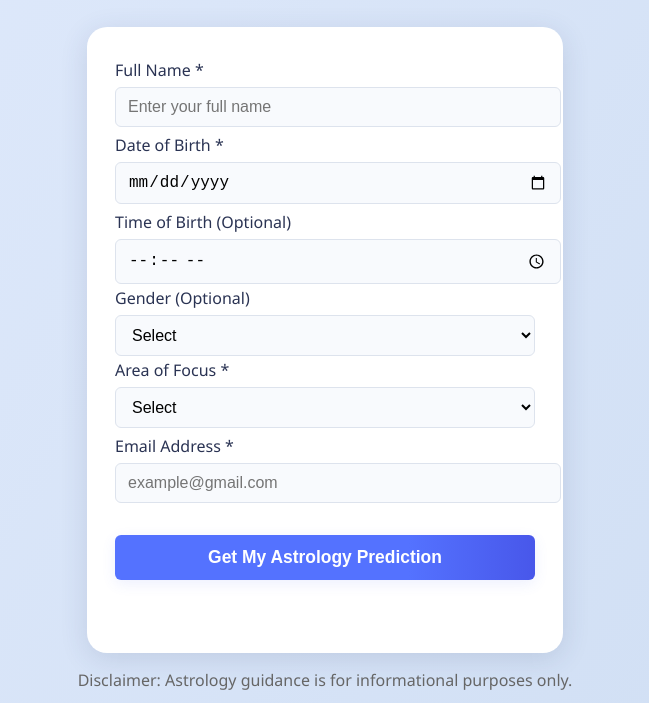
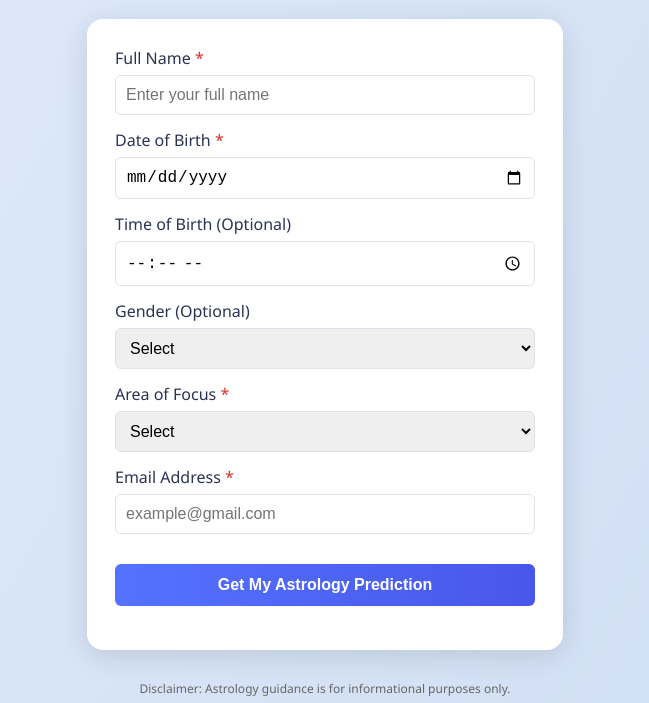
Before and after one commit to Chandan-Mahajan/astrology-prediction-ai, a plain HTML site: page index.html in a window 1280 px wide. Shown: the part 137-840 px from the top of the page, without its empty margins (315-964 px from the left). Drawn offline with Linux system fonts and the light colour scheme.

Commit message:
Refactor CSS styles for consistency and clarity

```diff
--- a/style.css
+++ b/style.css
@@ -1,99 +1,91 @@
 body {
     font-family: 'Segoe UI', Arial, sans-serif;
-    background: linear-gradient(120deg, #e0eafc, #cfdef3 100%);
+    background: linear-gradient(120deg, #e0eafc, #cfdef3);
+    min-height: 100vh;
     margin: 0;
     padding: 0;
-    min-height: 100vh;
   }
 
   h1 {
     text-align: center;
-    font-size: 2.2rem;
     margin-top: 40px;
     color: #32406b;
-    letter-spacing: 1px;
   }
 
   p {
     text-align: center;
-    color: #666;
-    font-size: 1rem;
-    margin-bottom: 30px;
+    color: #555;
   }
 
   form {
     background: #fff;
     max-width: 420px;
-    margin: 30px auto 0;
-    padding: 32px 28px 24px 28px;
-    border-radius: 20px;
-    box-shadow: 0 6px 28px rgba(50,64,107, 0.14);
+    margin: 30px auto;
+    padding: 28px;
+    border-radius: 16px;
+    box-shadow: 0 6px 28px rgba(0,0,0,0.12);
+  }
+
+  .form-group {
     display: flex;
     flex-direction: column;
-    gap: 0.2rem;
+    margin-bottom: 14px;
   }
 
   label {
     font-weight: 500;
-    margin: 10px 0 4px 0;
+    margin-bottom: 6px;
     color: #2a3353;
   }
 
-input,
-select {
-    width: 100%;
-    padding: 10px 12px;
-    margin-top: 6px;
-    font-size: 1rem;
+  input, select {
+    padding: 10px;
     border: 1px solid #dde3ed;
     border-radius: 6px;
-    background: #f8fafd;
-    transition: border 0.2s;
+    font-size: 1rem;
   }
 
-input:focus,
-select:focus {
+  input:focus, select:focus {
     border-color: #4a6cf7;
-    background: #fff;
     outline: none;
   }
 
   button {
-    padding: 12px 0;
-    margin-top: 24px;
+    width: 100%;
+    padding: 12px;
+    margin-top: 16px;
+    background: linear-gradient(90deg, #5472ff, #4857ea);
+    color: white;
+    font-size: 1rem;
+    font-weight: 600;
     border: none;
     border-radius: 6px;
-    background: linear-gradient(90deg, #5472ff 70%, #4857ea 100%);
-    color: #fff;
-    font-size: 1.09rem;
-    font-weight: 600;
     cursor: pointer;
-    box-shadow: 0 4px 14px rgba(74,108,247,0.10);
-    transition: background .2s;
   }
 
-button:hover,
-button:focus {
-    background: linear-gradient(90deg, #32406b 60%, #5472ff 100%);
+  button:disabled {
+    background: #999;
+    cursor: not-allowed;
   }
 
-@media (max-width: 520px) {
-    form {
-        max-width: 96vw;
-        padding: 18px 8px 18px 8px;
-    }
-    h1 {
-        font-size: 1.4rem;
-    }
-}
-/* Validation Error Styles */
   .error {
     color: #d93025;
     font-size: 13px;
-    margin-top: 4px;
-    display: block;
   }
-  input.error-input,
-select.error-input {
-  border: 1px solid #d93025;
+
+  .required {
+    color: #d93025;
   }
+
+  #status {
+    margin-top: 12px;
+    text-align: center;
+    font-weight: 500;
+  }
+
+  .disclaimer {
+    text-align: center;
+    font-size: 12px;
+    color: #666;
+    margin-bottom: 20px;
+  }
```
Lines whose indentation alone changed are shown as unchanged.
